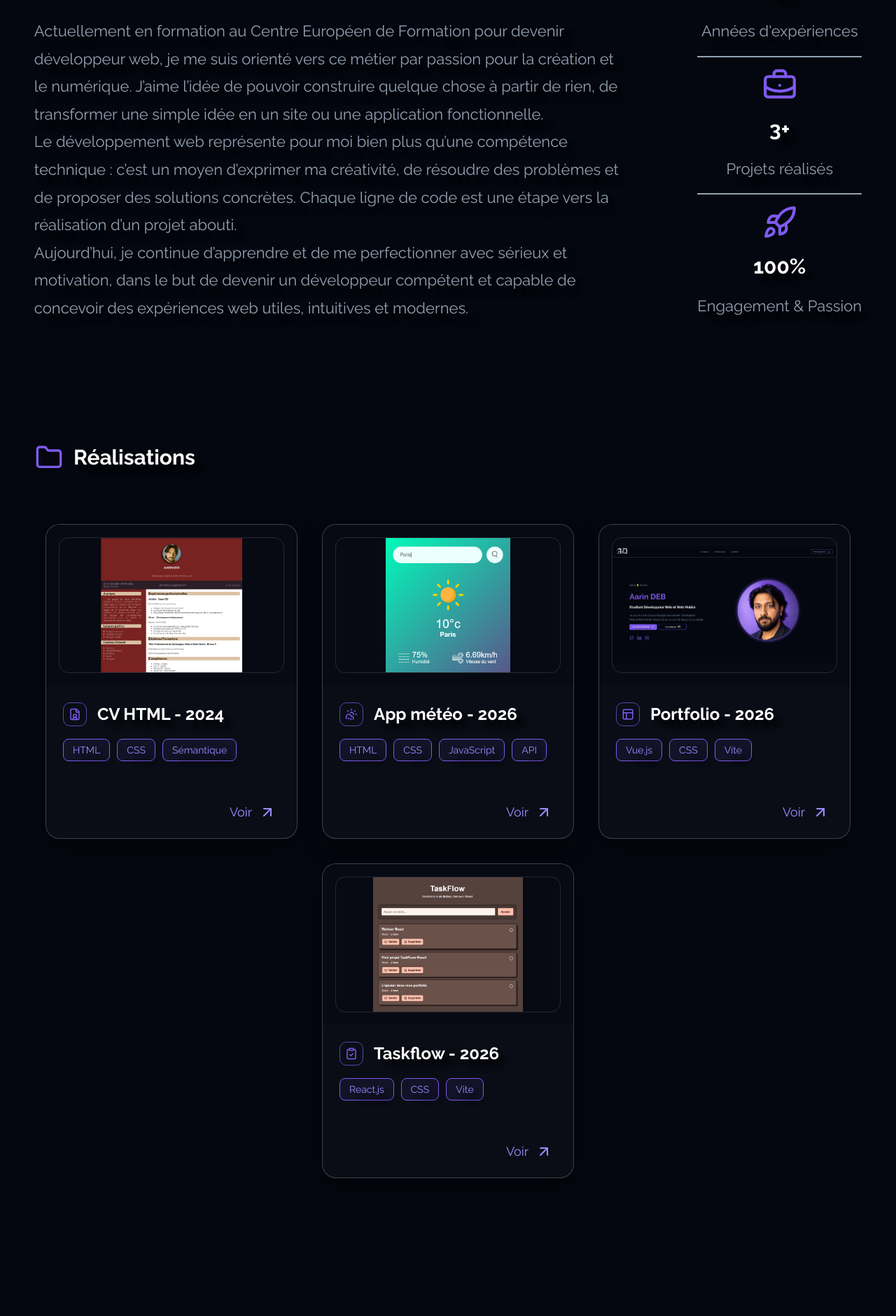
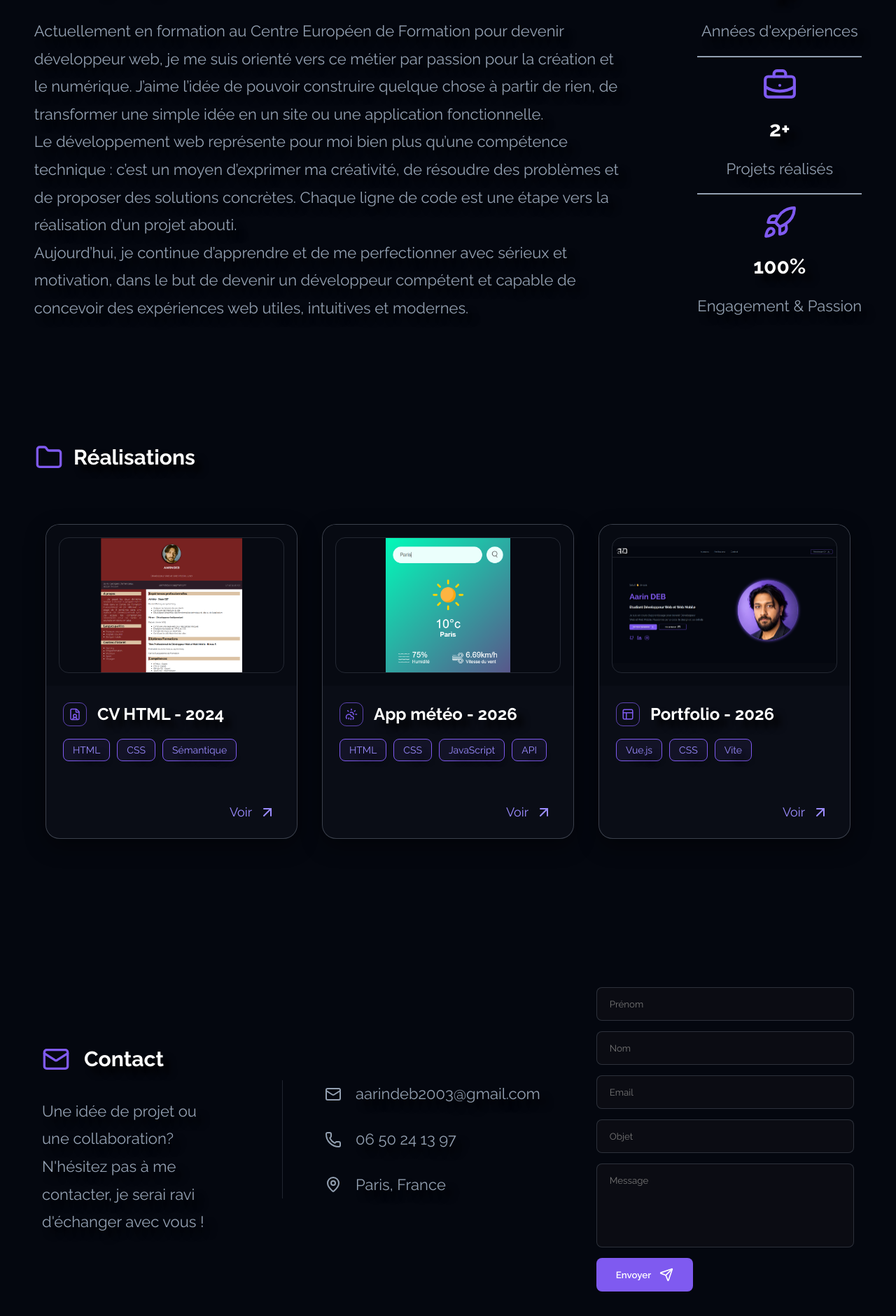
Before and after one commit to userXXIIXII/Projet-Bilan-Vue, a Vue app: page / in a window 1280 px wide. Shown: the part 971-2852 px from the top of the page at 70% size. Built offline with nearby package versions, Linux system fonts and the light colour scheme.

Commit message:
Suppression d'un projet

```diff
--- a/src/components/About.vue
+++ b/src/components/About.vue
@@ -30,7 +30,7 @@
             <span></span>
             <div class="detail">
                 <BriefcaseBusiness size="50" color="#7f5af0"/>
-                <h2>3+</h2>
+                <h2>2+</h2>
                 <p>Projets réalisés</p>
             </div>
             <span></span>
--- a/src/composables/useProjects.js
+++ b/src/composables/useProjects.js
@@ -43,18 +43,6 @@ export function useProjects() {
             technologies: ["Vue.js", "CSS", "Vite"],
             demo: "https://portfolio-aarin-deb.vercel.app/",
             github: "https://github.com/userXXIIXII/Projet-Bilan-Vue"
-        },
-
-        {
-            id: 4,
-            titre: "Taskflow - 2026",
-            description: "Application React de gestion de tâches avec ajout, suppression et changement de statut, intégrée dans une interface responsive.",
-            image: taskflowImg,
-            preview: taskflowImg,
-            icon: ClipboardCheck,
-            technologies: ["React.js", "CSS", "Vite"],
-            demo: "https://userxxiixii.github.io/Taskflow-react/",
-            github: "https://github.com/userXXIIXII/Taskflow-react"
         }
     ]
 
```
